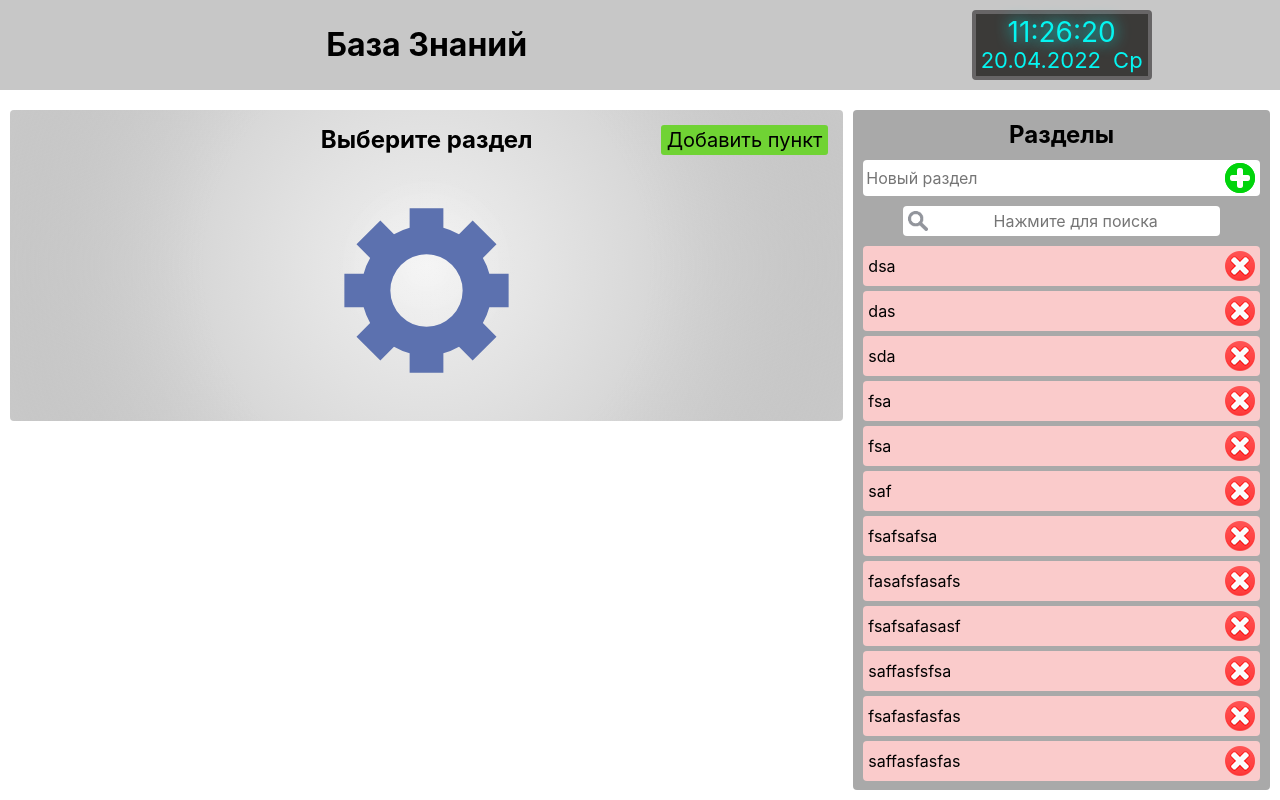
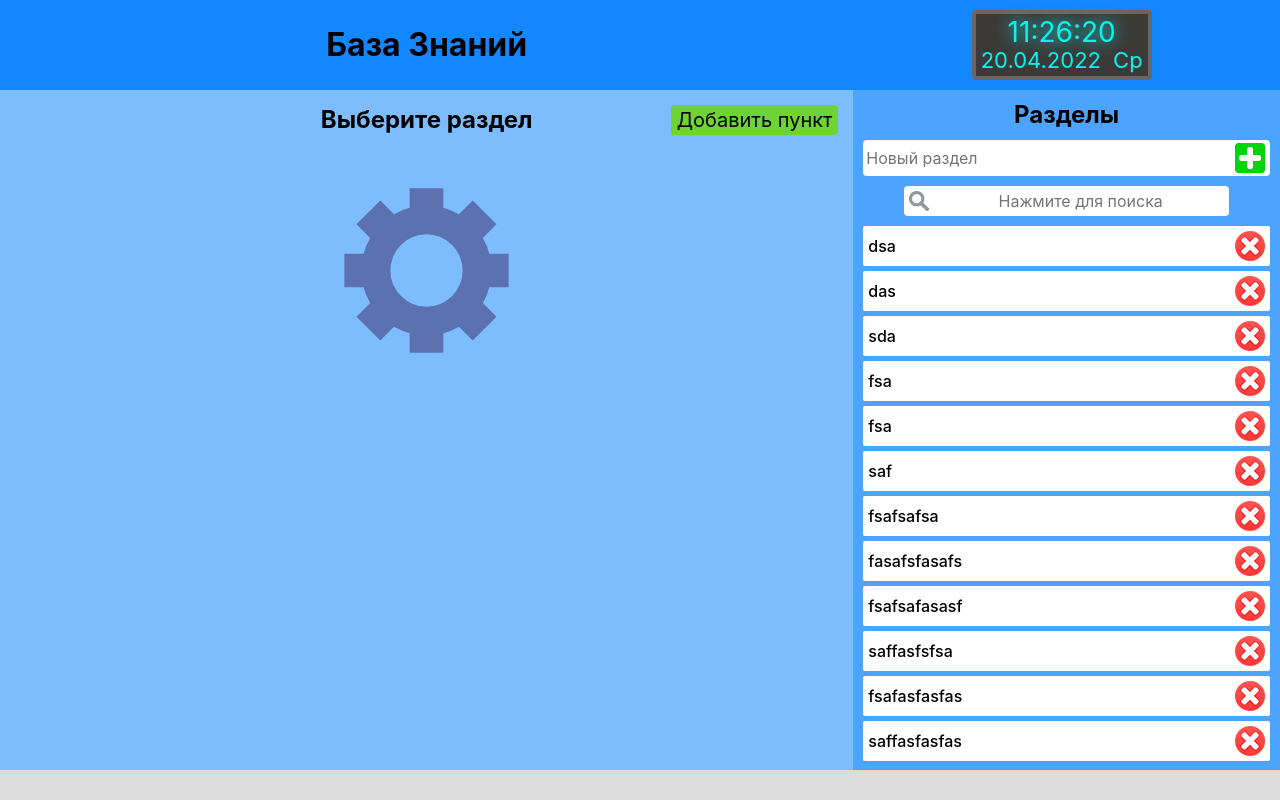
Before and after one commit to Kraisser/Base-Cards, a React (Create React App) app: page / in a window 1280 px wide. Built offline with nearby package versions, Linux system fonts and the light colour scheme; data requests are answered from the project's data file.

Commit message:
1.6 new style added

```diff
--- a/src/App.css
+++ b/src/App.css
@@ -1,8 +1,13 @@
 * {
 	box-sizing: border-box;
 }
+#root {
+	background-color: #dcdcdc;
+	height: 100vh;
+}
 .content {
 	margin: 0 auto;
+	background-color: #7dbdff;
 	max-width: 1430px;
 }
 .but {
--- a/src/components/chapList/chapList.css
+++ b/src/components/chapList/chapList.css
@@ -1,18 +1,5 @@
 .exerciseListWrapper {
-	background: radial-gradient(
-			circle farthest-corner,
-			rgba(255, 255, 255, 0) 50%,
-			rgba(200, 200, 200, 1)
-		),
-		radial-gradient(
-			circle,
-			rgba(255, 255, 255, 0.35),
-			rgba(255, 255, 255, 0) 20%,
-			rgba(255, 255, 255, 0) 21%
-		),
-		radial-gradient(circle farthest-corner, #f0f0f0, #c0c0c0);
 	padding: 10px;
-	border-radius: 4px;
 	display: grid;
 	grid-template-rows: 40px 1fr;
 	grid-row-gap: 10px;
@@ -41,14 +28,13 @@
 	text-align: center;
 }
 .exerciseListContainer::-webkit-scrollbar {
-	width: 5px; /* ширина для вертикального скролла */
+	max-width: 5px;
 	height: 10px;
 	background-color: transparent;
 }
 .exerciseListContainer::-webkit-scrollbar-thumb {
-	background-color: #646464a4;
-	border-radius: 4px;
-	/* box-shadow: inset 1px 1px 10px #f3faf7; */
+	background-color: #0654a6;
+	border-radius: 2px;
 	cursor: pointer;
 }
 
--- a/src/components/chapListItem/chapListItem.css
+++ b/src/components/chapListItem/chapListItem.css
@@ -1,11 +1,9 @@
 .exerciseItemWrapper {
 	position: relative;
-	background-color: #dcdcdc;
+	background-color: #fff;
 	padding: 10px 50px 10px 10px;
 	min-height: 120px;
-	border-radius: 4px;
-	/* box-shadow: 0px 0px 2px #000; */
-	border: rgb(163, 163, 163) solid 1px;
+	border-radius: 2px;
 }
 .exerciseItemHeader {
 	margin: 0;
@@ -29,7 +27,7 @@
 	position: absolute;
 	bottom: 0px;
 	left: 0px;
-	background: linear-gradient(180deg, transparent, #dcdcdc);
+	background: linear-gradient(180deg, transparent, #fff);
 }
 
 .delIcon-chapItem {
@@ -47,15 +45,12 @@
 	flex-direction: column;
 	align-items: center;
 	justify-content: space-around;
-	background-color: #a9a9a9;
+	background-color: #ededed;
 	position: absolute;
-	top: 5px;
-	bottom: 5px;
+	top: 0;
 	right: 0;
 	width: 40px;
-	min-height: 110px;
-	border: solid transparent 1px;
-	border-radius: 20% 0 0 20%;
+	height: 100%;
 }
 .controlContainer {
 	width: 30px;
--- a/src/components/pageHeader/pageHeader.css
+++ b/src/components/pageHeader/pageHeader.css
@@ -1,10 +1,9 @@
 .header {
 	display: grid;
-	grid-template-columns: 1000px 400px;
+	grid-template-columns: 1020px 380px;
 	grid-gap: 10px;
-	margin-bottom: 20px;
 	padding: 10px;
-	background-color: #c7c7c7;
+	background-color: #1287ff;
 }
 .header a {
 	color: #000;
--- a/src/components/programItem/programItem.css
+++ b/src/components/programItem/programItem.css
@@ -1,16 +1,17 @@
 .programItem {
-	background-color: #facbcb;
+	background-color: #fff;
 	margin-bottom: 5px;
-	cursor: pointer;
 	display: flex;
 	justify-content: space-between;
 	align-items: center;
 	padding: 5px;
-	border-radius: 4px;
-	transition: box-shadow 0.3s ease;
+	border-radius: 2px;
+	cursor: pointer;
+	font-weight: 500;
+	transition: all 0.3s ease;
 }
 .programItem:hover {
-	box-shadow: 0 0 4px #fff;
+	transform: scale(0.99);
 }
 .delIcon {
 	width: 30px;
--- a/src/components/programList/programList.css
+++ b/src/components/programList/programList.css
@@ -1,8 +1,8 @@
 .programList {
 	width: 100%;
 	padding: 10px 10px 5px;
-	background-color: #a9a9a9;
-	border-radius: 4px;
+
+	background-color: #4da4ff;
 	display: flex;
 	flex-direction: column;
 }
@@ -22,14 +22,13 @@
 	overflow-y: auto;
 }
 .programListContent::-webkit-scrollbar {
-	width: 5px; /* ширина для вертикального скролла */
-	height: 10px;
+	padding-left: 5px;
+	width: 5px;
 	background-color: transparent;
 }
 .programListContent::-webkit-scrollbar-thumb {
-	background-color: #646464a4;
-	border-radius: 4px;
-	/* box-shadow: inset 1px 1px 10px #f3faf7; */
+	background-color: #0654a6;
+	border-radius: 2px;
 	cursor: pointer;
 }
 /* addChapter */
--- a/src/pages/mainPage/mainPage.css
+++ b/src/pages/mainPage/mainPage.css
@@ -1,8 +1,6 @@
 .mainWrapper {
 	display: grid;
 	grid-template-columns: minmax(1020px, auto) minmax(380px, auto);
-	grid-gap: 10px;
-	padding: 0 10px;
 }
 .rightContent {
 	max-height: calc(100vh - 120px);
```
Also changed, not shown: src/assets/icons/add-icon.png.
